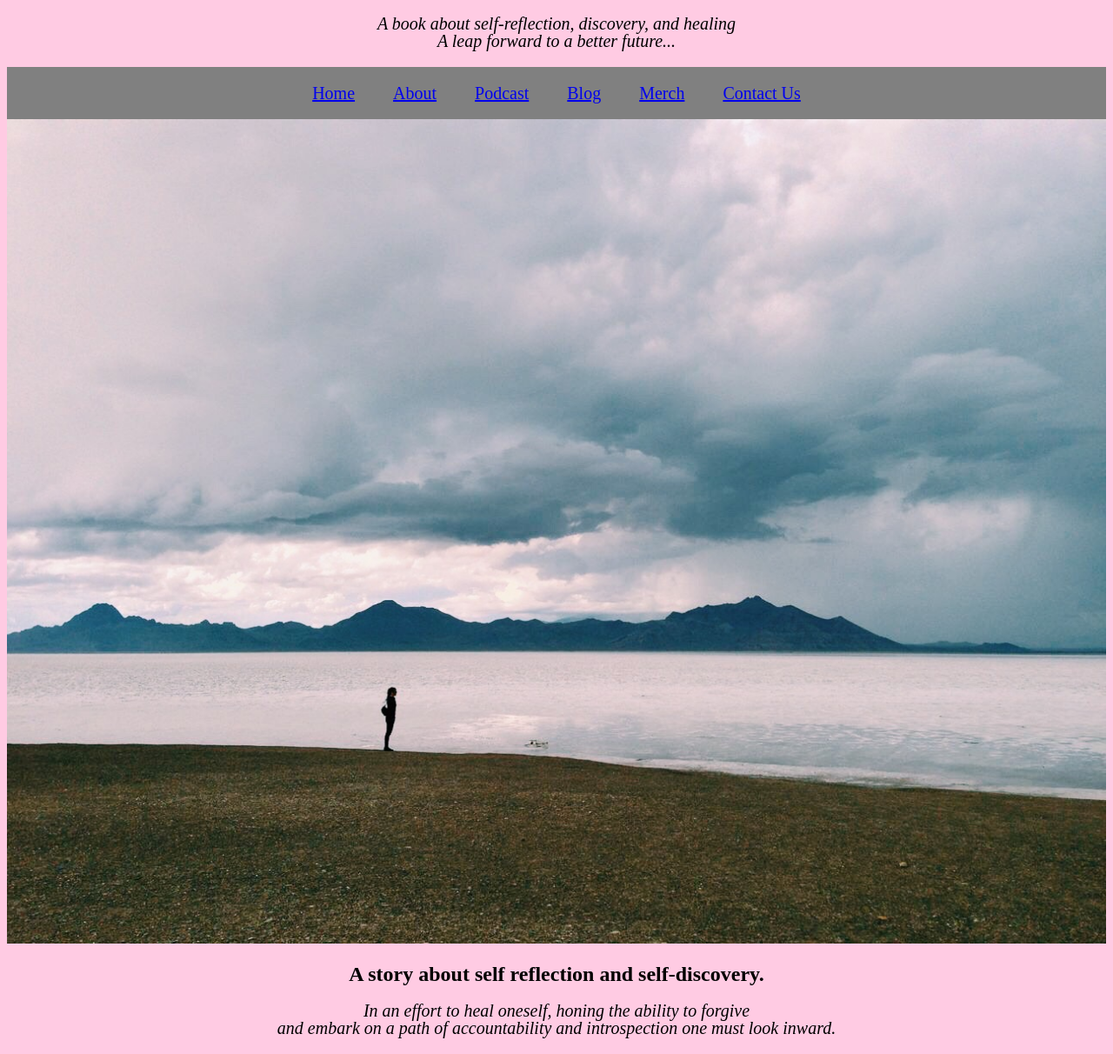
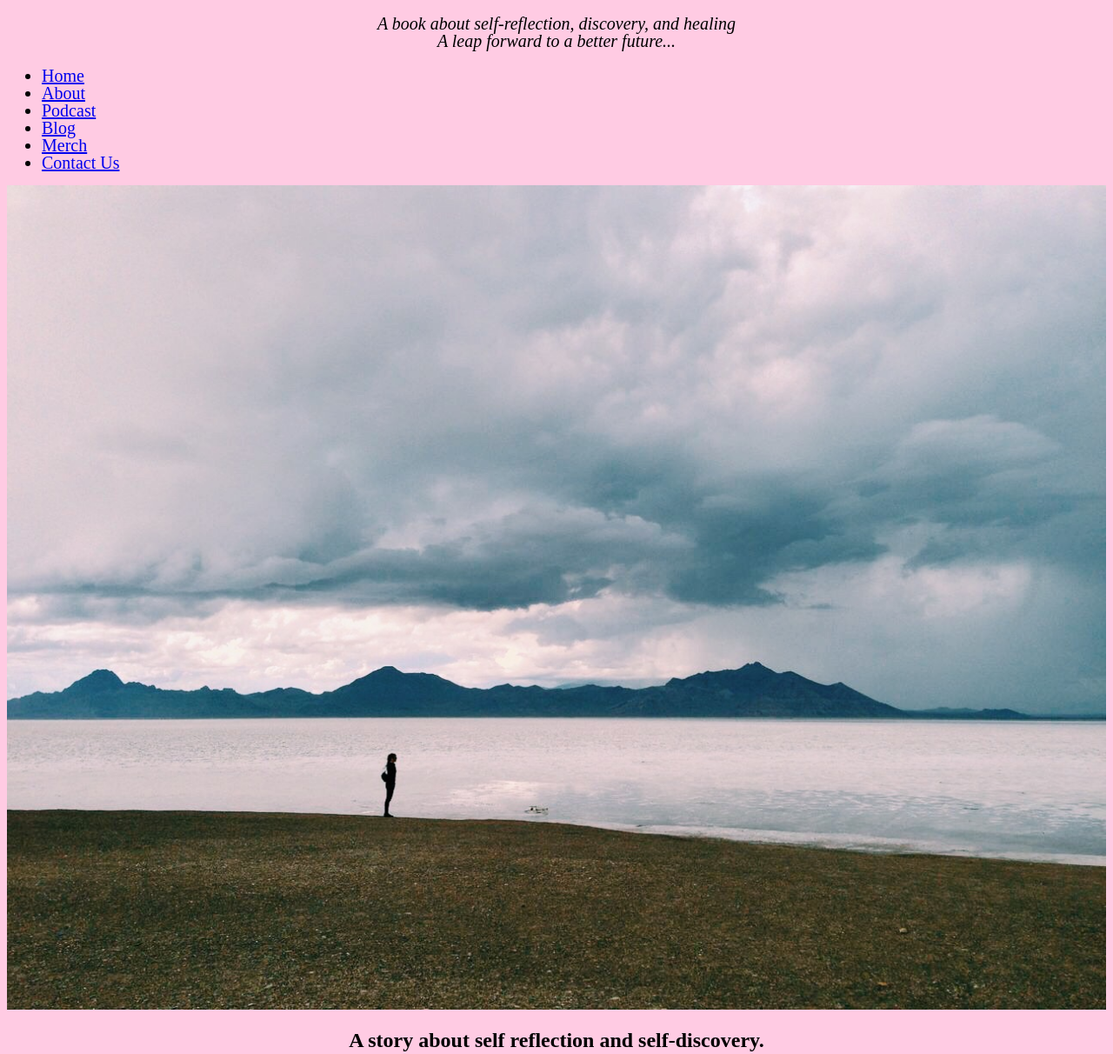
Before and after one commit to jhumbrac/nielua.github.io, a plain HTML site: page unit_3/index.html in a window 1280 px wide. Shown: the part 111-1323 px from the top of the page at 87% size. Drawn offline with Linux system fonts and the light colour scheme.

Commit message:
content update

```diff
--- a/unit_3/index.html
+++ b/unit_3/index.html
@@ -4,21 +4,6 @@
 	<title>Hindsight 2020</title>
 	<link rel="stylesheet" href="css/style.css">
 </head>
-<style>
-.nav {
-  background-color: grey;
-  list-style-type: none;
-  text-align: center;
-  margin: 0;
-  padding: 0;
-}
-.nav li {
-  background-color: none;
-  display: inline-block;
-  font-size: 20px;
-  padding: 20px;
-}
-</style>
 <body>
 	<h1>Mifek Nielua</h1>
 	<h1>She Broke Me (free)</h1>
@@ -33,7 +18,9 @@
 </ul>
 <img src= "images/saltflats.JPG" alt="Picture of person standing at saltflats" title="saltflats">
 	<h2>A story about self reflection and self-discovery.</h2>
-	<p>In an effort to heal oneself, honing the ability to forgive<br>and embark on a path of accountability and introspection one must look inward.</p>
+	<p>Hello my name is Mifek Nielua and I am am the author of the Broke Me (free) Trilogy and its companion novels, and I’m one of the producers of the movie adaptations. I am thrilled to announce that my new book, Give to Give, Not to Get, will be published on 14 July 2020. A Princess Mononoke story for the 21st century, it’s a passionate strive for strength and humility set in Palau, Micronesia. Please explore the book’s page for more details. On this site, you’ll find information about all my books and links to all my social media. Please follow and come say hi! Enjoy! In an effort to heal oneself, honing the ability to forgive<br>and embark on a path of accountability and introspection one must look inward.</p>
+
+	<h3>Chapters </h3>
 	<ul>
 		<li>Mindfulness</li>
 		<li>Spiritual Growth</li>
```
